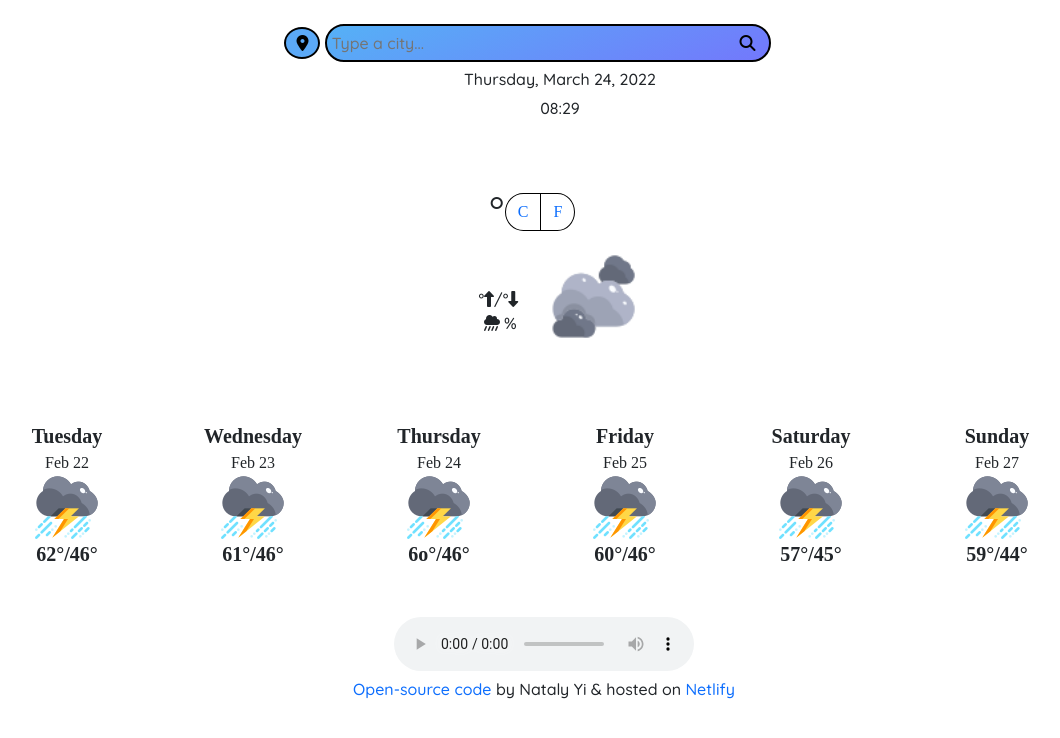
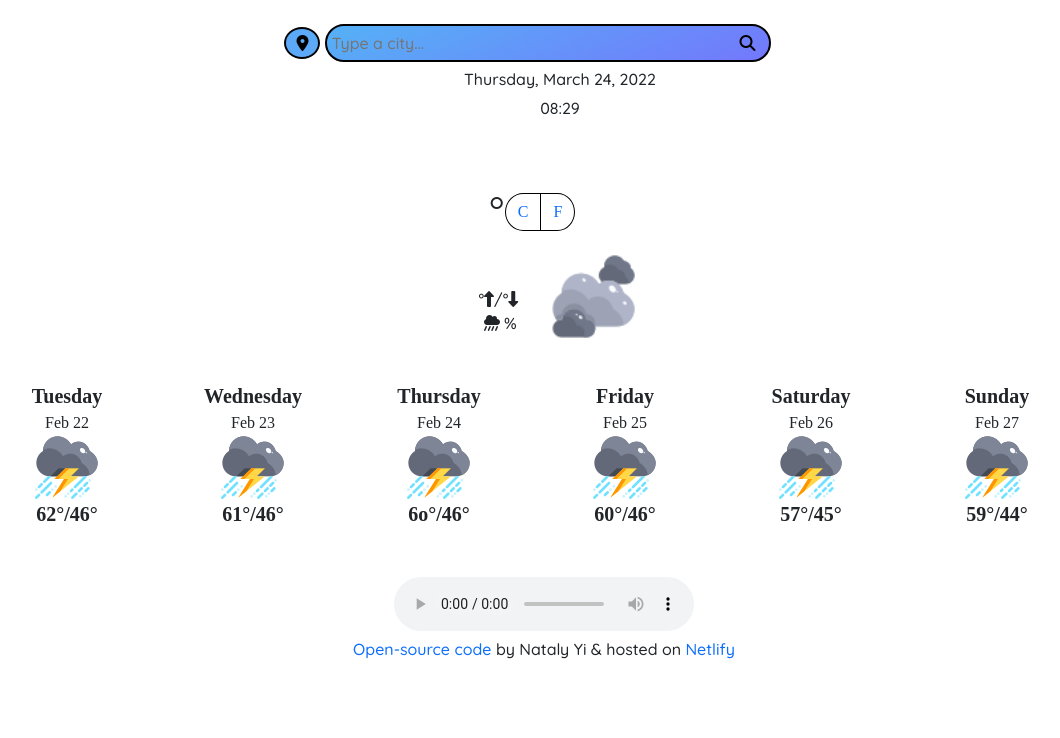
Before and after one commit to Namix23/weather-app, a plain HTML site: page index.html in a window 1280 px wide. Shown: the whole page, without its empty margins (96-1156 px from the left). Drawn offline with nearby package versions, Linux system fonts and the light colour scheme; no server answers; a web font is replaced by a local one.

Commit message:
Adjusted .future-forecast

```diff
--- a/src/main.css
+++ b/src/main.css
@@ -133,3 +133,7 @@ button.lctn-btn {
   font-weight: 800;
   font-size: 20px;
 }
+
+.future-forecast {
+  margin-top: -40px;
+}
```
Also changed, not shown: index.html (+0 -1 lines).
